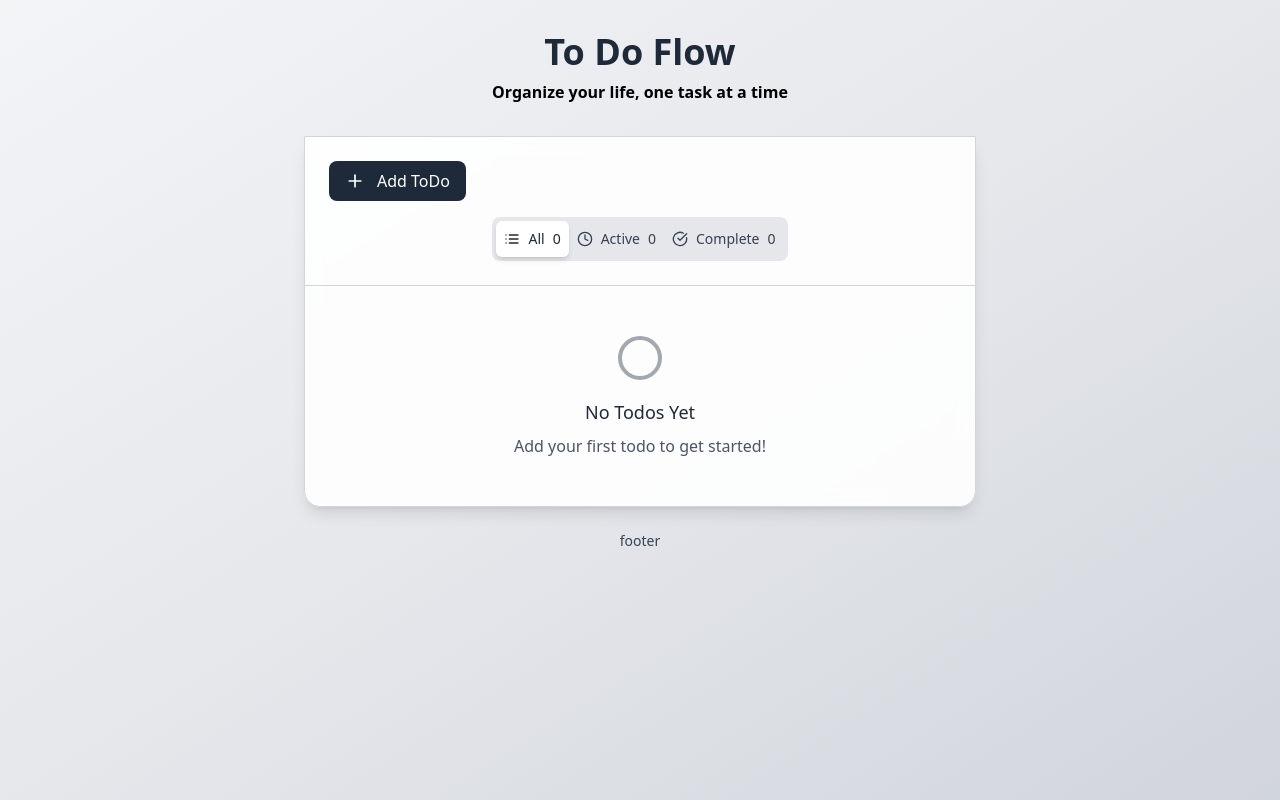
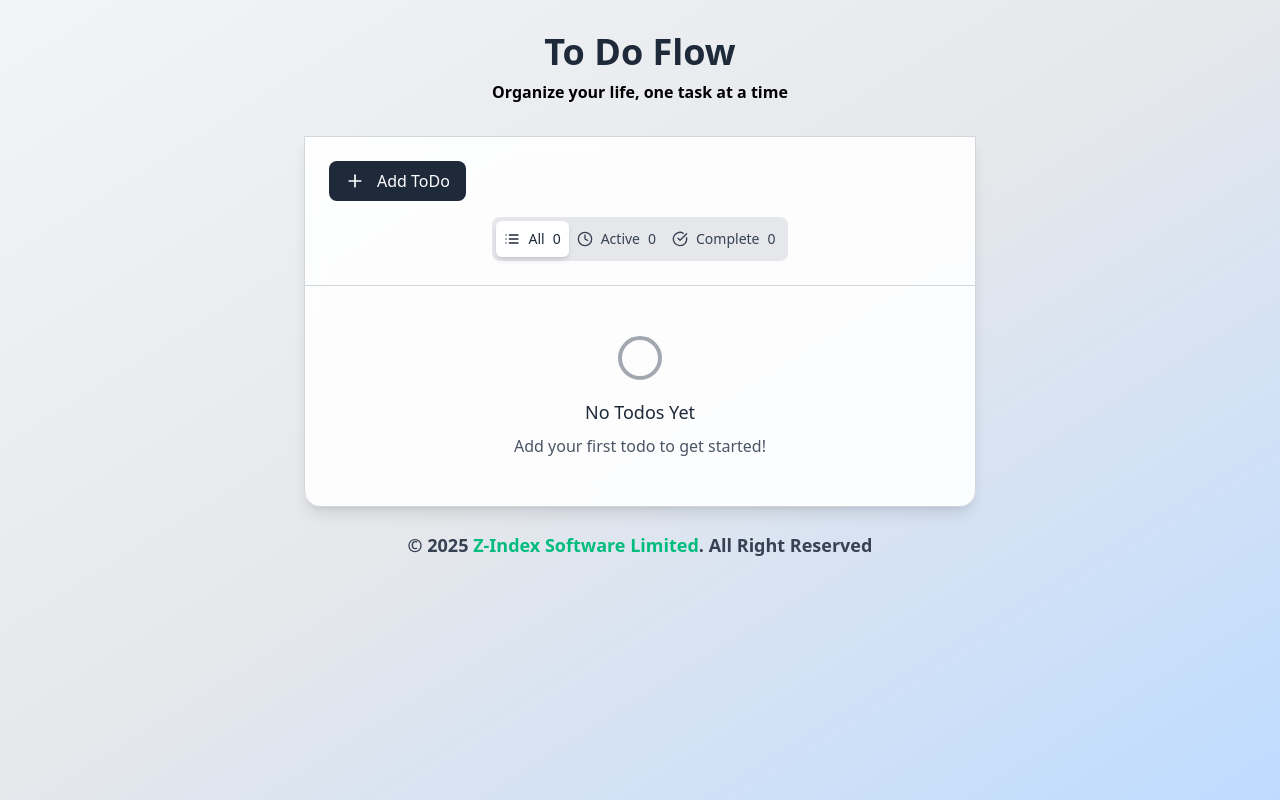
Before and after one commit to marleyDip/React-ToDo-App-Redux-Toolkit-Tailwind-CSS, a React (Vite) app: page / in a window 1280 px wide. Built offline with nearby package versions, Linux system fonts and the light colour scheme.

Commit message:
Build & Deploy

```diff
--- a/src/components/TodoApp.jsx
+++ b/src/components/TodoApp.jsx
@@ -51,7 +51,7 @@ function TodoApp() {
 
   return (
     <div
-      className="min-h-screen bg-gradient-to-br from-gray-100 via-gray-200 to-gray-300
+      className="min-h-screen bg-gradient-to-br from-gray-100 via-gray-200 to-blue-200
      py-8 px-4"
     >
       <div className="max-w-2xl mx-auto">
@@ -219,7 +219,17 @@ function TodoApp() {
         {/* main todo container */}
 
         {/* footer */}
-        <div className="text-center mt-6 text-sm text-gray-700">footer</div>
+        <div className="text-center mt-6 text-lg font-semibold text-gray-700">
+          &copy; {new Date().getFullYear()}{" "}
+          <a
+            href="https://marleydip.netlify.app/"
+            target="_blank"
+            className="text-emerald-500 hover:text-sky-500"
+          >
+            Z-Index Software Limited
+          </a>
+          . All Right Reserved
+        </div>
         {/* footer */}
       </div>
     </div>
--- a/src/store/todoSlice.js
+++ b/src/store/todoSlice.js
@@ -68,6 +68,7 @@ const todoSlice = createSlice({
       if (todo) {
         Object.assign(todo, updates, { updatedAt: new Date().toISOString() });
       }
+      saveTodos(state.items);
     },
 
     setFilter: (state, action) => {
@@ -80,8 +81,8 @@ const todoSlice = createSlice({
       state.items.forEach((todo) => {
         todo.completed = hasInComplete;
         todo.updatedAt = new Date().toISOString();
-        saveTodos(state.items);
       });
+      saveTodos(state.items);
     },
 
     clearAllComplete: (state) => {
```
